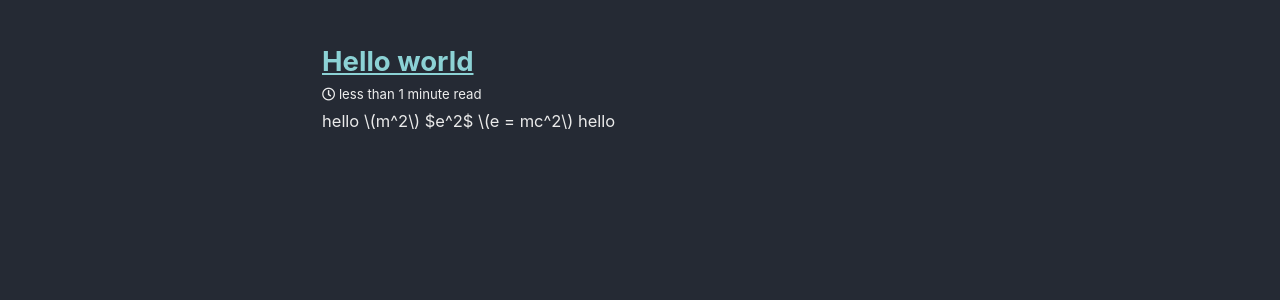
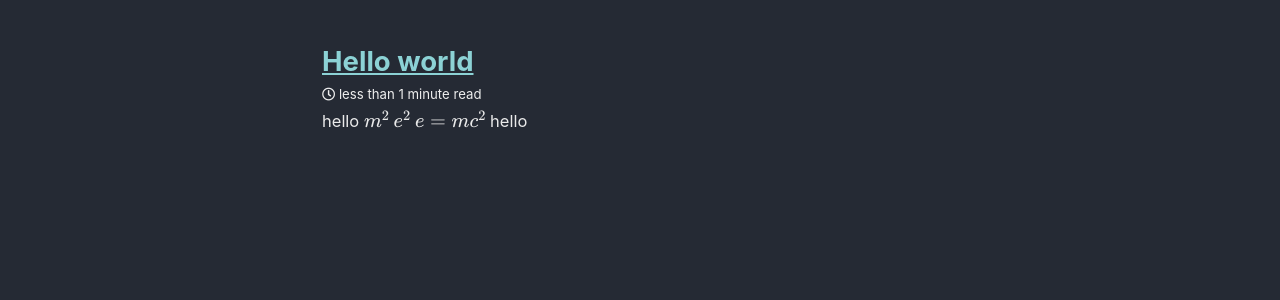
Before and after one commit to JunghunLee-math/JunghunLee-math.github.io, a Jekyll site: the page built from index.html, in a window 1280 px wide. Shown: the part 191-491 px from the top of the page. Built offline with Jekyll 4.4.1, drawn with Linux system fonts in a browser that asks for light colours; cached includes are drawn as plain includes; formulas are drawn with MathJax 3; the list of posts is cut into pages by our own code; part of the change alters nothing that is shown.

Commit message:
Fix mathJax

```diff
--- a/_includes/head/custom.html
+++ b/_includes/head/custom.html
@@ -1,7 +1,6 @@
 <!-- start custom head snippets -->
 
 <!-- for mathjax support -->
-{% if page.usemathjax %}
 <script type="text/x-mathjax-config">
   MathJax.Hub.Config({
     tex2jax: {
@@ -11,7 +10,6 @@
   });
   </script>
   <script src="https://cdnjs.cloudflare.com/ajax/libs/mathjax/2.7.0/MathJax.js?config=TeX-AMS-MML_HTMLorMML" type="text/javascript"></script>
-{% endif %}
 
 <!-- insert favicons. use https://realfavicongenerator.net/ -->
 
```
Also changed, not shown: _pages/research.md (+0 -2 lines).
